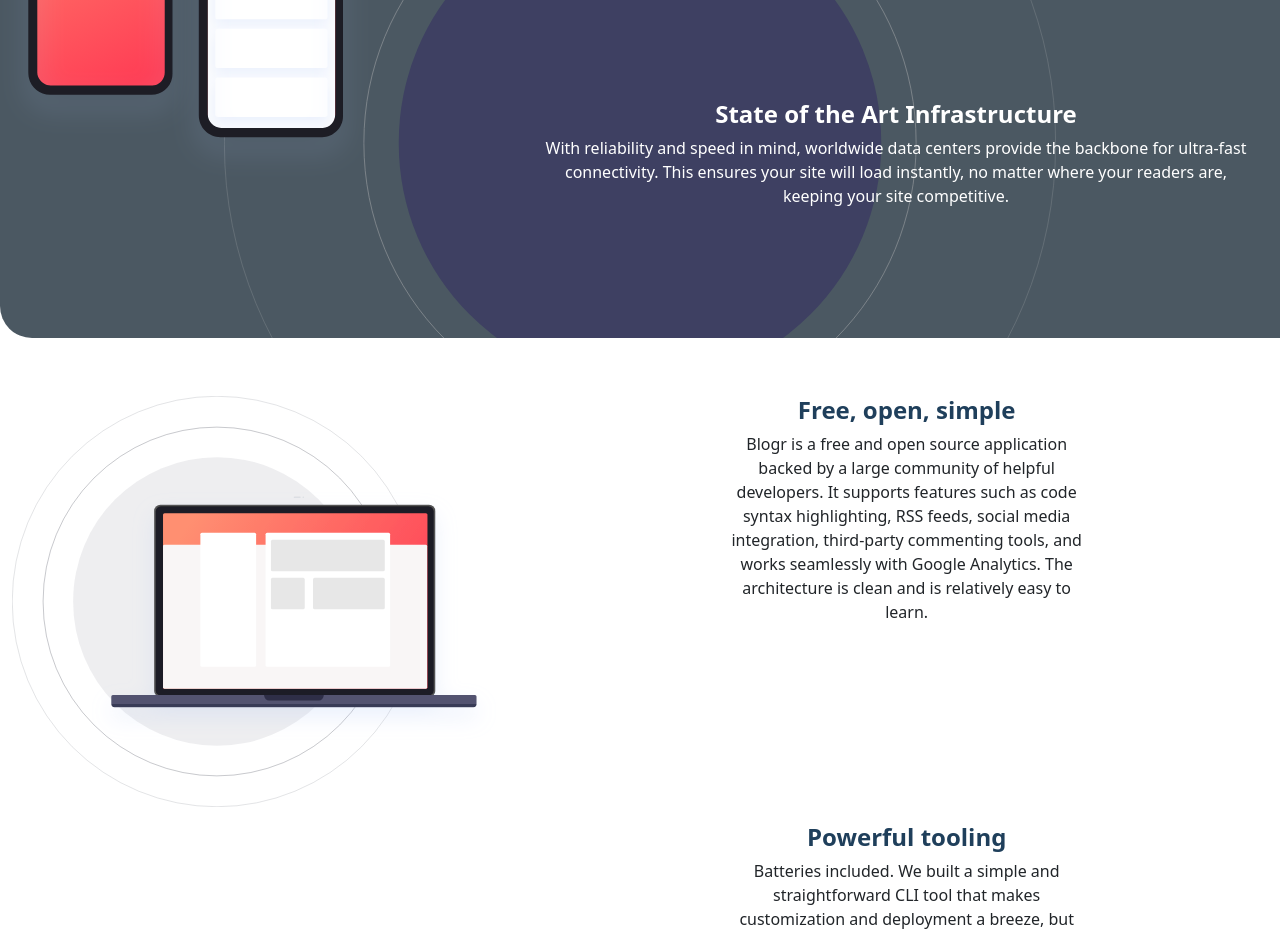
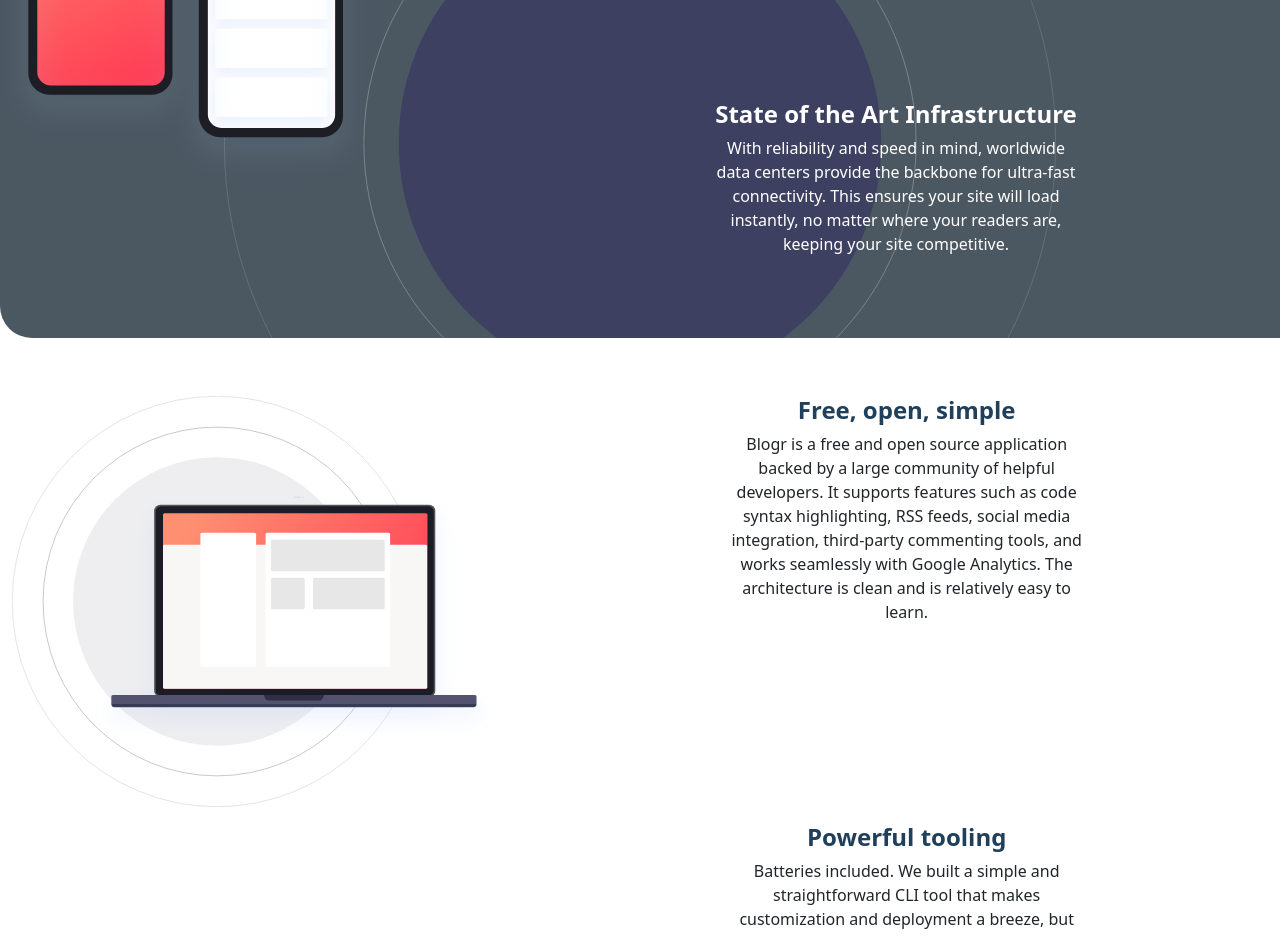
Before and after one commit to Blaine137/BlogrLandingPage, a plain HTML site: page index.html in a window 1280 px wide. Shown: the part 1700-2636 px from the top of the page. Drawn offline with nearby package versions, Linux system fonts and the light colour scheme; files whose address does not match are found by name.

Commit message:
updated desktop version

```diff
--- a/index.html
+++ b/index.html
@@ -132,7 +132,7 @@
     <div class="row bgRow2 align-items-end">
       <div class="col-12 p-4">
         <h4 class="w-50 mx-auto mb-2 text-white text-center fw-bold">State of the Art Infrastructure</h4>
-        <p class="mx-auto mb-0 text-white text-center">
+        <p class="mx-auto mb-0 text-white text-center sectionThreeP">
           With reliability and speed in mind, worldwide data centers provide the backbone for ultra-fast connectivity.
           This ensures your site will load instantly, no matter where your readers are, keeping your site competitive.
         </p>
--- a/styles.css
+++ b/styles.css
@@ -196,6 +196,12 @@
     }
 }
 
+@media only screen and (min-width: 1180px){
+    .sectionThreeP{
+        width: 50% !important;
+    }
+}
+
 @media only screen and (min-width: 1195px){
     .bgRow2{
         background-position-x: left calc(-50rem + 20vw);
```
